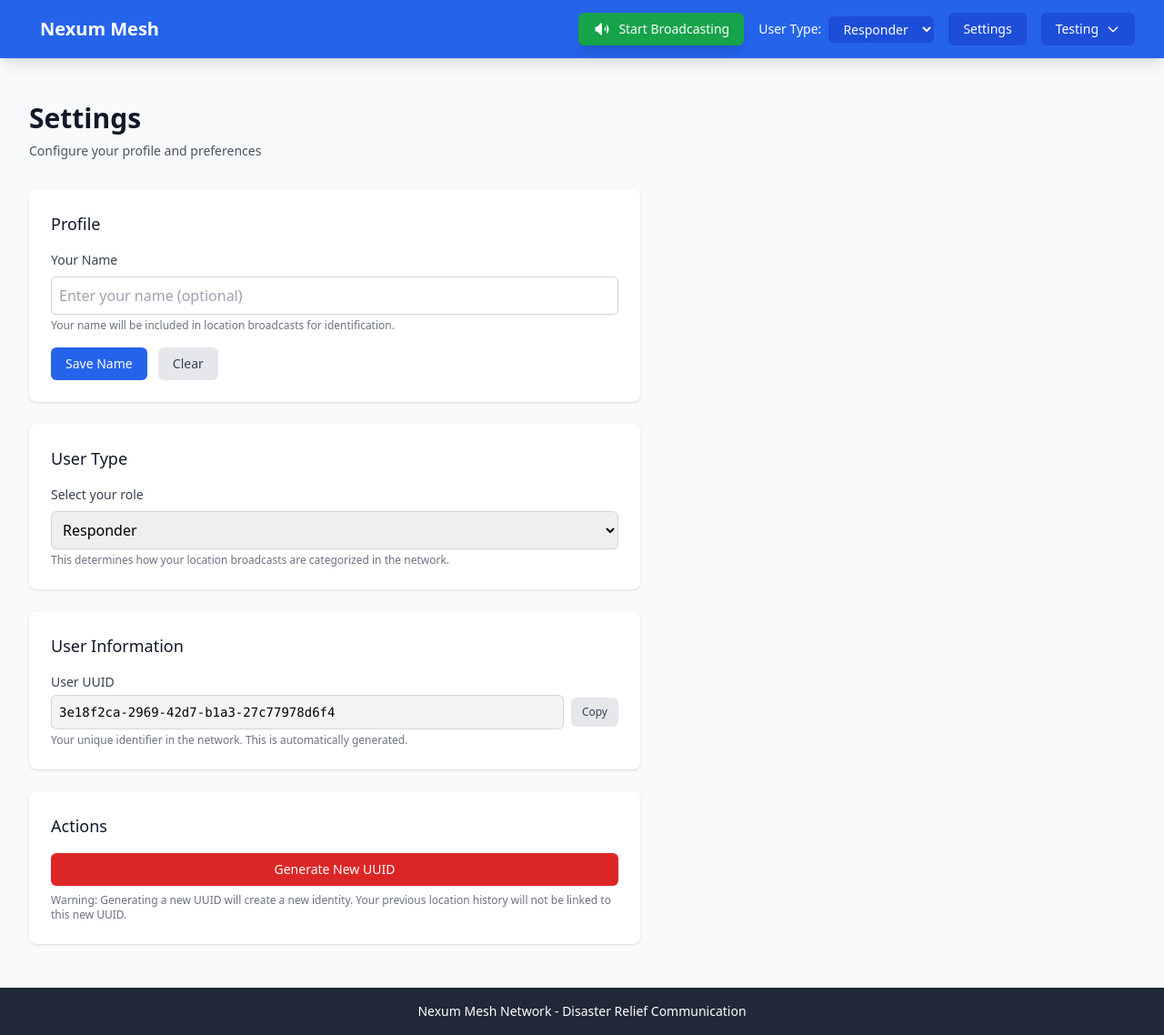
After one commit to R4oulDuk3/nexum, a Flask app: page /settings in a window 1280 px wide. The commit adds this page. Shown: the whole page at 91% size. Run offline with Flask 3, Linux system fonts and the light colour scheme.

Commit message:
Add settings feature

```diff
--- a/app/app.py
+++ b/app/app.py
@@ -147,6 +147,12 @@ def index():
     return render_template('dashboard.html')
 
 
+@app.route('/settings')
+def settings():
+    """Settings/Configuration page"""
+    return render_template('settings.html')
+
+
 @app.route('/test/location')
 def test_location():
     """Location service test page"""
--- a/app/assets/location-sender.js
+++ b/app/assets/location-sender.js
@@ -50,6 +50,26 @@ function getUserRole() {
  */
 function setUserRole(role) {
     localStorage.setItem('user_role', role);
+}
+
+/**
+ * Get user name from localStorage
+ * @returns {string|null} User name or null if not set
+ */
+function getUserName() {
+    return localStorage.getItem('user_name');
+}
+
+/**
+ * Set user name in localStorage
+ * @param {string} name - User name
+ */
+function setUserName(name) {
+    if (name && name.trim()) {
+        localStorage.setItem('user_name', name.trim());
+    } else {
+        localStorage.removeItem('user_name');
+    }
 }
 
 /**
@@ -121,6 +141,12 @@ async function sendLocation(options = {}) {
             ...options.metadata
         };
 
+        // Add name to metadata if it exists in localStorage
+        const userName = getUserName();
+        if (userName) {
+            metadata.name = userName;
+        }
+
         // Build request data
         // Note: node_id is handled automatically by the backend
         const data = {
@@ -167,6 +193,8 @@ if (typeof module !== 'undefined' && module.exports) {
         getUserUUID,
         getUserRole,
         setUserRole,
+        getUserName,
+        setUserName,
         getCurrentPosition,
         generateUUID
     };
@@ -177,6 +205,8 @@ if (typeof module !== 'undefined' && module.exports) {
         getUserUUID,
         getUserRole,
         setUserRole,
+        getUserName,
+        setUserName,
         getCurrentPosition,
         generateUUID
     };
--- a/app/templates/base.html
+++ b/app/templates/base.html
@@ -140,6 +140,14 @@
                             </select>
                         </div>
 
+                        <!-- Settings Link -->
+                        <a
+                            href="/settings"
+                            class="bg-blue-700 hover:bg-blue-800 text-white px-4 py-2 rounded-md text-sm font-medium flex items-center transition-colors"
+                        >
+                            Settings
+                        </a>
+
                         <!-- Testing Dropdown -->
                         <div class="relative" id="testing-dropdown">
                             <button
@@ -214,6 +222,13 @@
                     Dashboard
                 </a>
                 <a
+                    href="/settings"
+                    onclick="toggleMobileDrawer()"
+                    class="block px-4 py-2 text-sm text-gray-700 hover:bg-gray-100 rounded-md transition-colors"
+                >
+                    Settings
+                </a>
+                <a
                     href="/test/location"
                     onclick="toggleMobileDrawer()"
                     class="block px-4 py-2 text-sm text-gray-700 hover:bg-gray-100 rounded-md transition-colors"
--- /dev/null
+++ b/app/templates/settings.html
@@ -0,0 +1,239 @@
+{% extends "base.html" %}
+
+{% block title %}Settings - Nexum Mesh Messaging{% endblock %}
+
+{% block content %}
+<div class="px-4 py-6 sm:px-0">
+    <!-- Header -->
+    <div class="mb-8">
+        <h2 class="text-3xl font-bold text-gray-900">Settings</h2>
+        <p class="mt-2 text-sm text-gray-600">Configure your profile and preferences</p>
+    </div>
+
+    <div class="max-w-2xl">
+        <!-- User Name Configuration -->
+        <div class="bg-white shadow rounded-lg p-6 mb-6">
+            <h3 class="text-lg font-medium text-gray-900 mb-4">Profile</h3>
+            <div class="space-y-4">
+                <div>
+                    <label for="userNameInput" class="block text-sm font-medium text-gray-700 mb-2">
+                        Your Name
+                    </label>
+                    <input
+                        type="text"
+                        id="userNameInput"
+                        placeholder="Enter your name (optional)"
+                        class="w-full rounded-md border-gray-300 shadow-sm p-2 border focus:outline-none focus:ring-2 focus:ring-blue-500 focus:border-blue-500"
+                    />
+                    <p class="mt-1 text-xs text-gray-500">
+                        Your name will be included in location broadcasts for identification.
+                    </p>
+                </div>
+
+                <div>
+                    <button
+                        onclick="saveUserName()"
+                        class="bg-blue-600 hover:bg-blue-700 text-white px-4 py-2 rounded-md text-sm font-medium transition-colors"
+                    >
+                        Save Name
+                    </button>
+                    <button
+                        onclick="clearUserName()"
+                        class="ml-2 bg-gray-200 hover:bg-gray-300 text-gray-700 px-4 py-2 rounded-md text-sm font-medium transition-colors"
+                    >
+                        Clear
+                    </button>
+                </div>
+            </div>
+        </div>
+
+        <!-- User Type Configuration -->
+        <div class="bg-white shadow rounded-lg p-6 mb-6">
+            <h3 class="text-lg font-medium text-gray-900 mb-4">User Type</h3>
+            <div class="space-y-4">
+                <div>
+                    <label for="settingsUserTypeSwitch" class="block text-sm font-medium text-gray-700 mb-2">
+                        Select your role
+                    </label>
+                    <select
+                        id="settingsUserTypeSwitch"
+                        class="w-full rounded-md border-gray-300 shadow-sm p-2 border focus:outline-none focus:ring-2 focus:ring-blue-500 focus:border-blue-500"
+                    >
+                        <option value="responder">Responder</option>
+                        <option value="civilian">Civilian</option>
+                    </select>
+                    <p class="mt-1 text-xs text-gray-500">
+                        This determines how your location broadcasts are categorized in the network.
+                    </p>
+                </div>
+            </div>
+        </div>
+
+        <!-- User UUID Display (Read-only) -->
+        <div class="bg-white shadow rounded-lg p-6 mb-6">
+            <h3 class="text-lg font-medium text-gray-900 mb-4">User Information</h3>
+            <div class="space-y-3">
+                <div>
+                    <label class="block text-sm font-medium text-gray-700 mb-1">
+                        User UUID
+                    </label>
+                    <div class="flex items-center space-x-2">
+                        <input
+                            type="text"
+                            id="userUuidDisplay"
+                            readonly
+                            class="flex-1 rounded-md border-gray-300 bg-gray-100 p-2 border text-sm font-mono"
+                        />
+                        <button
+                            onclick="copyUUID()"
+                            class="bg-gray-200 hover:bg-gray-300 text-gray-700 px-3 py-2 rounded-md text-xs font-medium transition-colors"
+                            title="Copy to clipboard"
+                        >
+                            Copy
+                        </button>
+                    </div>
+                    <p class="mt-1 text-xs text-gray-500">
+                        Your unique identifier in the network. This is automatically generated.
+                    </p>
+                </div>
+            </div>
+        </div>
+
+        <!-- Actions -->
+        <div class="bg-white shadow rounded-lg p-6">
+            <h3 class="text-lg font-medium text-gray-900 mb-4">Actions</h3>
+            <div class="space-y-2">
+                <button
+                    onclick="resetUserUUID()"
+                    class="w-full bg-red-600 hover:bg-red-700 text-white px-4 py-2 rounded-md text-sm font-medium transition-colors"
+                >
+                    Generate New UUID
+                </button>
+                <p class="text-xs text-gray-500 mt-2">
+                    Warning: Generating a new UUID will create a new identity. Your previous location history will not be linked to this new UUID.
+                </p>
+            </div>
+        </div>
+    </div>
+</div>
+
+<script>
+    // Initialize settings page
+    document.addEventListener('DOMContentLoaded', function() {
+        // Load current name
+        if (typeof LocationSender !== 'undefined') {
+            const currentName = LocationSender.getUserName();
+            const userNameInput = document.getElementById('userNameInput');
+            if (userNameInput && currentName) {
+                userNameInput.value = currentName;
+            }
+
+            // Load current user type
+            const currentRole = LocationSender.getUserRole();
+            const userTypeSwitch = document.getElementById('settingsUserTypeSwitch');
+            if (userTypeSwitch) {
+                userTypeSwitch.value = currentRole;
+            }
+
+            // Display UUID
+            const userUuid = LocationSender.getUserUUID();
+            const uuidDisplay = document.getElementById('userUuidDisplay');
+            if (uuidDisplay) {
+                uuidDisplay.value = userUuid;
+            }
+        }
+
+        // Sync settings user type switch with header switch
+        const settingsSwitch = document.getElementById('settingsUserTypeSwitch');
+        const headerSwitch = document.getElementById('headerUserTypeSwitch');
+
+        if (settingsSwitch && headerSwitch) {
+            // Sync from settings to header
+            settingsSwitch.addEventListener('change', function() {
+                headerSwitch.value = this.value;
+                if (typeof HeaderControls !== 'undefined' && HeaderControls.setUserType) {
+                    HeaderControls.setUserType(this.value);
+                }
+                if (typeof LocationSender !== 'undefined') {
+                    LocationSender.setUserRole(this.value);
+                }
+            });
+        }
+    });
+
+    // Save user name
+    function saveUserName() {
+        const userNameInput = document.getElementById('userNameInput');
+        if (!userNameInput) return;
+
+        const name = userNameInput.value.trim();
+
+        if (typeof LocationSender !== 'undefined') {
+            LocationSender.setUserName(name);
+
+            if (name) {
+                alert('Name saved successfully!');
+            } else {
+                alert('Name cleared.');
+            }
+        } else {
+            alert('Location sender not loaded. Please refresh the page.');
+        }
+    }
+
+    // Clear user name
+    function clearUserName() {
+        const userNameInput = document.getElementById('userNameInput');
+        if (userNameInput) {
+            userNameInput.value = '';
+        }
+        saveUserName();
+    }
+
+    // Copy UUID to clipboard
+    function copyUUID() {
+        const uuidDisplay = document.getElementById('userUuidDisplay');
+        if (!uuidDisplay) return;
+
+        uuidDisplay.select();
+        uuidDisplay.setSelectionRange(0, 99999); // For mobile devices
+
+        try {
+            document.execCommand('copy');
+            alert('UUID copied to clipboard!');
+        } catch (err) {
+            // Fallback for modern browsers
+            if (navigator.clipboard && navigator.clipboard.writeText) {
+                navigator.clipboard.writeText(uuidDisplay.value).then(function() {
+                    alert('UUID copied to clipboard!');
+                });
+            } else {
+                alert('Could not copy UUID. Please select and copy manually.');
+            }
+        }
+    }
+
+    // Reset user UUID
+    function resetUserUUID() {
+        if (!confirm('Are you sure you want to generate a new UUID? This will create a new identity.')) {
+            return;
+        }
+
+        if (typeof LocationSender !== 'undefined') {
+            // Generate new UUID
+            const newUuid = LocationSender.generateUUID();
+            localStorage.setItem('user_uuid', newUuid);
+
+            // Update display
+            const uuidDisplay = document.getElementById('userUuidDisplay');
+            if (uuidDisplay) {
+                uuidDisplay.value = newUuid;
+            }
+
+            alert('New UUID generated successfully!');
+        } else {
+            alert('Location sender not loaded. Please refresh the page.');
+        }
+    }
+</script>
+{% endblock %}
```
